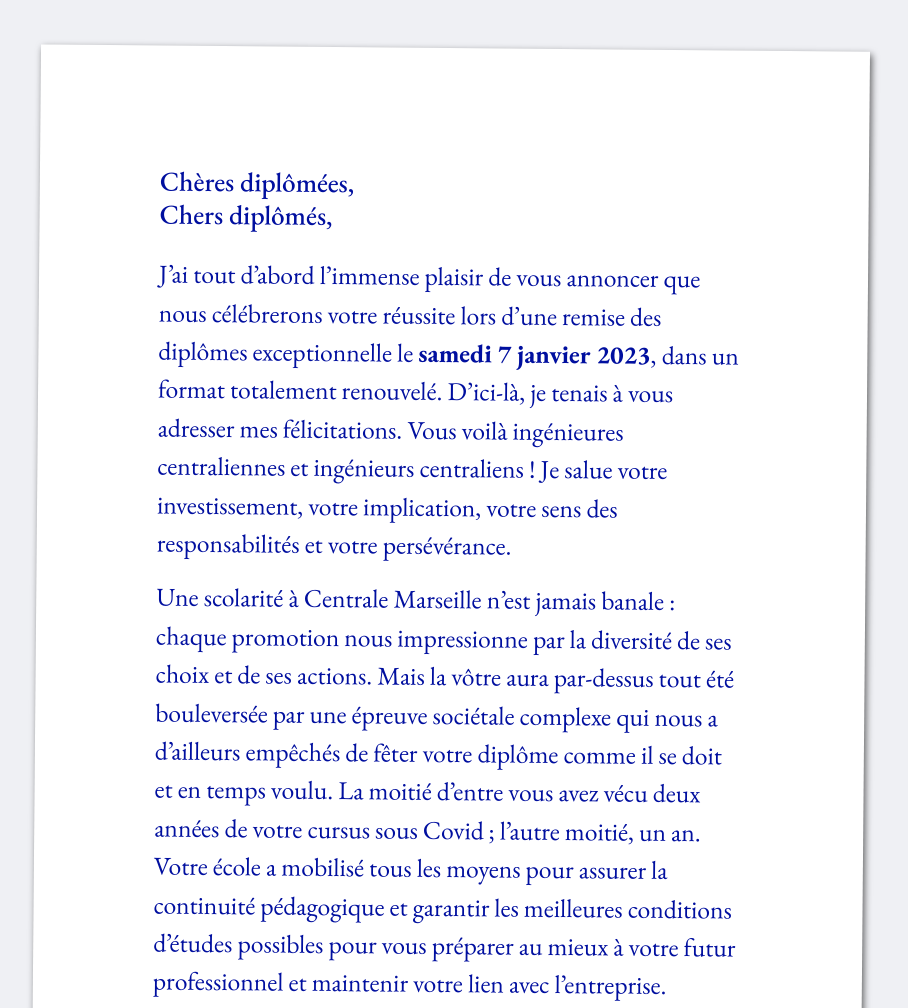
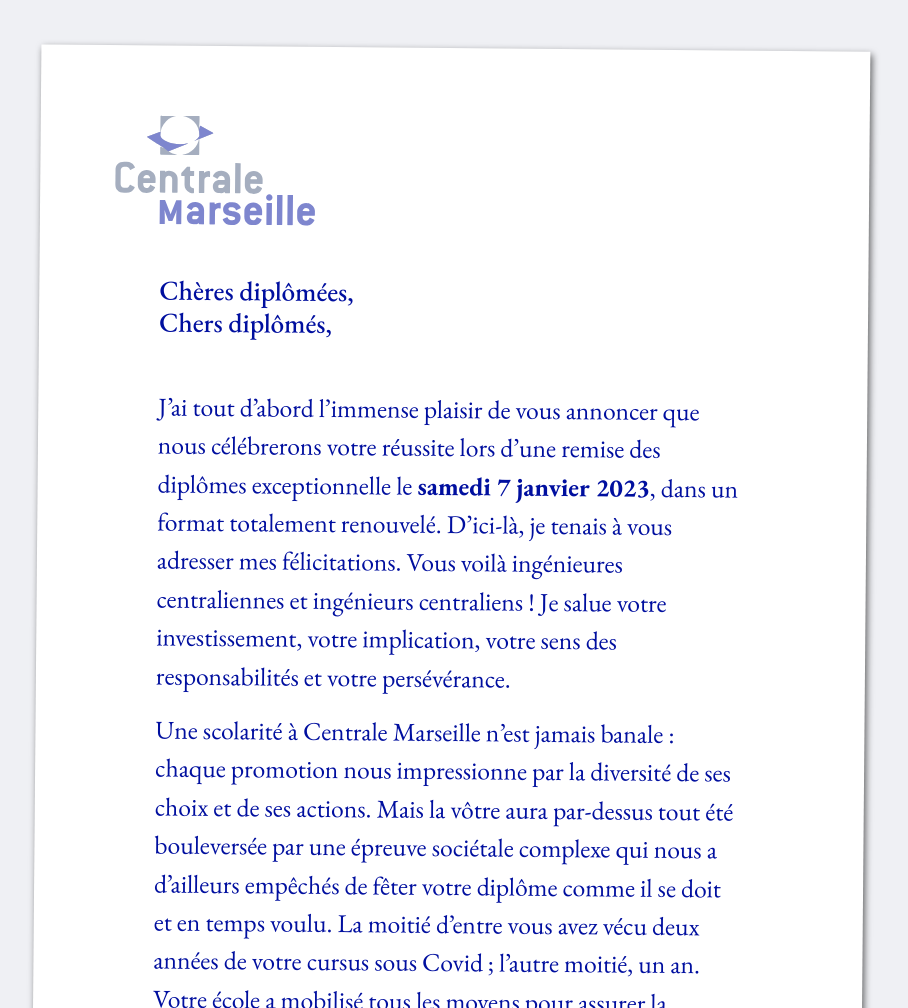
Before and after one commit to CentraleMarseille/lettrediplomes, a plain HTML site: page index.html in a window 1280 px wide. Shown: the top 1008 px of the page, without its empty margins (201-1109 px from the left). Drawn offline with nearby package versions, Linux system fonts and the light colour scheme; a web font is replaced by a local one.

Commit message:
Add logo + correct spacings

```diff
--- a/index.html
+++ b/index.html
@@ -12,41 +12,34 @@
 <body>
   <div class="container-fluid">
     <div class="row justify-content-center">
-      <div class="col-lg-8 col-8 py-5">
-        <div id="letter">
-          <h1 class="mb-4">Chères diplômées,
+      <section class="col-lg-8 col-8 py-5">
+        <article id="letter">
+          <div class="letter-header">
+            <img src="images/logo-1.svg" alt="Logo Centrale Marseille">
+          </div>
+          <div class="letter-body">
+            <h1 class="mb-5">Chères diplômées,
               <br>Chers diplômés,
             </h1>
-          <p>J’ai tout d’abord l’immense plaisir de vous annoncer que nous célébrerons votre réussite lors d’une remise des diplômes exceptionnelle le <b>samedi 7 janvier 2023</b>, dans un format totalement renouvelé. D’ici-là, je tenais à vous
-            adresser mes félicitations. Vous voilà ingénieures centraliennes et ingénieurs centraliens ! Je salue votre investissement, votre implication, votre sens des responsabilités et votre persévérance.</p>
-          <p>Une scolarité à Centrale Marseille n’est jamais banale : chaque promotion nous impressionne par la diversité de ses choix et de ses actions. Mais la vôtre aura par-dessus tout été bouleversée par une épreuve sociétale complexe qui nous a
-            d’ailleurs empêchés de fêter votre diplôme comme il se doit et en temps voulu. La moitié d’entre vous avez vécu deux années de votre cursus sous Covid ; l’autre moitié, un an. Votre école a mobilisé tous les moyens pour assurer la
-            continuité pédagogique et garantir les meilleures conditions d’études possibles pour vous préparer au mieux à votre futur professionnel et maintenir votre lien avec l’entreprise.</p>
-          <p>D’aucuns ont inventé la formule « génération Covid » pour aussitôt la réduire à une génération sacrifiée. Pour ma part, j’ai vu une tout autre jeunesse à l’œuvre, ici à Centrale Marseille, en France et dans le reste du monde. J’ai vu une
-            jeunesse qui, loin de se laisser abattre, reprenait l’initiative, exprimait sa créativité, manifestait en actes sa solidarité. Sans évidemment nier les difficultés associées, cette crise a fait émerger une génération engagée, impliquée,
-            entreprenante, empathique, généreuse.Des initiatives ont été lancées un peu partout. Un mouvement d’entraide spontané, une énergie nouvelle qui donnent des raisons objectives d’espérer et de rester optimistes. À Centrale Marseille, vous
-            avez fait preuve de courage, d’inventivité, d’obstination et de solidarité.</p>
-          <p>Chacun a pris sa part : plate-forme sur Discord pour aider les taupes à préparer leur concours, épicerie solidaire, fabrication de visières par le Fablab, tutorat de collégiens et lycéens pour éviter le décrochage scolaire... vous avez
-            aussi su préserver, autant qu’il était possible, la vie associative du campus. </p>
+            <p>J’ai tout d’abord l’immense plaisir de vous annoncer que nous célébrerons votre réussite lors d’une remise des diplômes exceptionnelle le <b>samedi 7 janvier 2023</b>, dans un format totalement renouvelé. D’ici-là, je tenais à vous adresser mes félicitations. Vous voilà ingénieures centraliennes et ingénieurs centraliens ! Je salue votre investissement, votre implication, votre sens des responsabilités et votre persévérance.</p>
+            <p>Une scolarité à Centrale Marseille n’est jamais banale : chaque promotion nous impressionne par la diversité de ses choix et de ses actions. Mais la vôtre aura par-dessus tout été bouleversée par une épreuve sociétale complexe qui nous a d’ailleurs empêchés de fêter votre diplôme comme il se doit et en temps voulu. La moitié d’entre vous avez vécu deux années de votre cursus sous Covid ; l’autre moitié, un an. Votre école a mobilisé tous les moyens pour assurer la continuité pédagogique et garantir les meilleures conditions d’études possibles pour vous préparer au mieux à votre futur professionnel et maintenir votre lien avec l’entreprise.</p>
+            <p>D’aucuns ont inventé la formule « génération Covid » pour aussitôt la réduire à une génération sacrifiée. Pour ma part, j’ai vu une tout autre jeunesse à l’œuvre, ici à Centrale Marseille, en France et dans le reste du monde. J’ai vu une jeunesse qui, loin de se laisser abattre, reprenait l’initiative, exprimait sa créativité, manifestait en actes sa solidarité. Sans évidemment nier les difficultés associées, cette crise a fait émerger une génération engagée, impliquée, entreprenante, empathique, généreuse.Des initiatives ont été lancées un peu partout. Un mouvement d’entraide spontané, une énergie nouvelle qui donnent des raisons objectives d’espérer et de rester optimistes. À Centrale Marseille, vous avez fait preuve de courage, d’inventivité, d’obstination et de solidarité.</p>
+            <p>Chacun a pris sa part : plate-forme sur Discord pour aider les taupes à préparer leur concours, épicerie solidaire, fabrication de visières par le Fablab, tutorat de collégiens et lycéens pour éviter le décrochage scolaire... vous avez aussi su préserver, autant qu’il était possible, la vie associative du campus. </p>
             <p>De fait, durant cette période, vous avez témoigné d’un sens de l’adaptation, d’une patience, d’une réactivité, d’une capacité de résistance qui vous honorent. Vous récoltez aujourd’hui le fruit de votre détermination. </p>
-          <p>Il est probable que cette pandémie et ses conséquences nous changent profondément et durablement. Peut-être déplaçons-nous le curseur sur ce qui nous est cher : notre droit au bonheur, à la paix, à la liberté de mener sa vie selon ses
-            principes et ses valeurs. </p>
-          <p>Toute l’équipe de l’École et moi espérons que vous avez passé, à Centrale Marseille, trois années humainement et pédagogiquement riches, stimulantes, intenses et mémorables et que vous en garderez des souvenirs nombreux et joyeux. Cela
-            dit, et contrairement à l’adage, vos meilleures années sont devant vous. Vous allez faire vos propres choix, avoir de l’influence et de l’impact. </p>
-          <p>Les ingénieurs sont indissociables de l’innovation, du progrès comme il se disait il y a peu. Par votre liberté d’action dans le choix de vos projets, vous apporterez à l’entreprise votre passion et vos compétences ; par votre jeunesse,
-            vous contribuerez à développer de nouvelles pratiques et de nouvelles visions. </p>
-          <p>Je vous souhaite, à chacune et à chacun, des succès professionnels et personnels. Je vous souhaite de vivre la vie dont vous rêvez, de conserver et cultiver vos convictions humanistes, votre spontanéité, votre sens de la solidarité, de
-            l’ouverture, de l’esprit d’équipe, mais aussi votre capacité d’émerveillement, votre curiosité, votre soif d’apprendre tout au long de la vie. </p>
-          <p>  Vous êtes la fierté de votre famille, de vos amies et amis et de votre école. Nous ne vous oublierons pas et espérons que vous non plus ! Centrale Marseille est bien plus qu’une école d’ingénieurs ; elle forme une communauté, incarnée
-            par l’association des alumni. En intégrant cette école, qui sera à jamais la vôtre, vous avez rejoint une famille que vous venez agrandir. Nous aurons toujours besoin de vous pour progresser et devenir meilleurs.</p>
-          <p>Les portes de cette grande maison vous seront toujours ouvertes pour continuer à cheminer ensemble. Revenez chaque fois que le cœur vous en dit, pour partager des souvenirs, pour bénéficier d’un appui, d’encouragements ou de conseils,
-            pour construire ensemble, pour maintenir le lien.</p>
+            <p>Il est probable que cette pandémie et ses conséquences nous changent profondément et durablement. Peut-être déplaçons-nous le curseur sur ce qui nous est cher : notre droit au bonheur, à la paix, à la liberté de mener sa vie selon ses principes et ses valeurs. </p>
+            <p>Toute l’équipe de l’École et moi espérons que vous avez passé, à Centrale Marseille, trois années humainement et pédagogiquement riches, stimulantes, intenses et mémorables et que vous en garderez des souvenirs nombreux et joyeux. Cela dit, et contrairement à l’adage, vos meilleures années sont devant vous. Vous allez faire vos propres choix, avoir de l’influence et de l’impact. </p>
+            <p>Les ingénieurs sont indissociables de l’innovation, du progrès comme il se disait il y a peu. Par votre liberté d’action dans le choix de vos projets, vous apporterez à l’entreprise votre passion et vos compétences ; par votre jeunesse, vous contribuerez à développer de nouvelles pratiques et de nouvelles visions. </p>
+            <p>Je vous souhaite, à chacune et à chacun, des succès professionnels et personnels. Je vous souhaite de vivre la vie dont vous rêvez, de conserver et cultiver vos convictions humanistes, votre spontanéité, votre sens de la solidarité, de l’ouverture, de l’esprit d’équipe, mais aussi votre capacité d’émerveillement, votre curiosité, votre soif d’apprendre tout au long de la vie. </p>
+            <p>Vous êtes la fierté de votre famille, de vos amies et amis et de votre école. Nous ne vous oublierons pas et espérons que vous non plus ! Centrale Marseille est bien plus qu’une école d’ingénieurs ; elle forme une communauté, incarnée par l’association des alumni. En intégrant cette école, qui sera à jamais la vôtre, vous avez rejoint une famille que vous venez agrandir. Nous aurons toujours besoin de vous pour progresser et devenir meilleurs.</p>
+            <p>Les portes de cette grande maison vous seront toujours ouvertes pour continuer à cheminer ensemble. Revenez chaque fois que le cœur vous en dit, pour partager des souvenirs, pour bénéficier d’un appui, d’encouragements ou de conseils, pour construire ensemble, pour maintenir le lien.</p>
             <p>Nous nous revoyons en janvier 2023 pour un événement unique ! Dans cette attente, prenez bien soin de vous et des vôtres et accomplissez-vous !</p>
             <div class="signature-ctn ms-auto">
-            <p>Carole Deumié</p>
+              <p class="signature">Carole Deumié</p>
+              <p>Directrice de Centrale Marseille</p>
           </div>
           </div>
-      </div>
+        </article>
+      </section>
     </div>
   </div>
 </body>
--- a/styles/style.css
+++ b/styles/style.css
@@ -19,15 +19,29 @@
 #letter {
   background-color: white;
   box-shadow: 2px 3px 7px rgba(0, 0, 0, .6);
-  padding: 120px;
   transform: rotate(.5deg);
 }
 
+.letter-header {
+  padding-left: 75px;
+  padding-top: 70px;
+}
 
+.letter-header img {
+  opacity: .5;
+  width: 200px;
+}
 
-.signature-ctn {
+.letter-body {
+  padding: 50px 120px 120px 120px;
+}
+
+.signature-ctn p {
+  margin-bottom: 0;
+  text-align: right;
+}
+
+.signature-ctn .signature {
   font-family: 'Ms Madi', cursive;
   font-size: 3rem;
-  max-width: 30%;
-  text-align: right;
 }
```
Also changed, not shown: images/logo-1.svg (added). Lines whose indentation alone changed are shown as unchanged.
